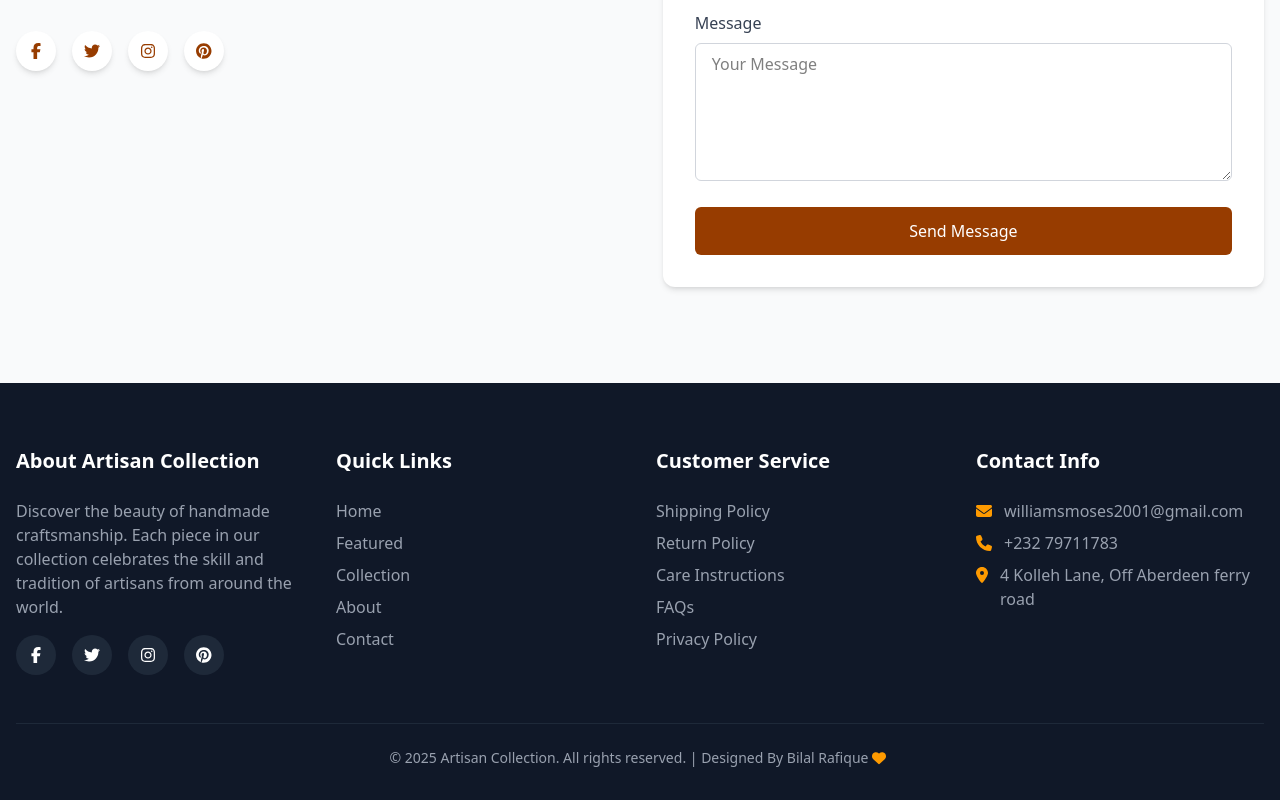
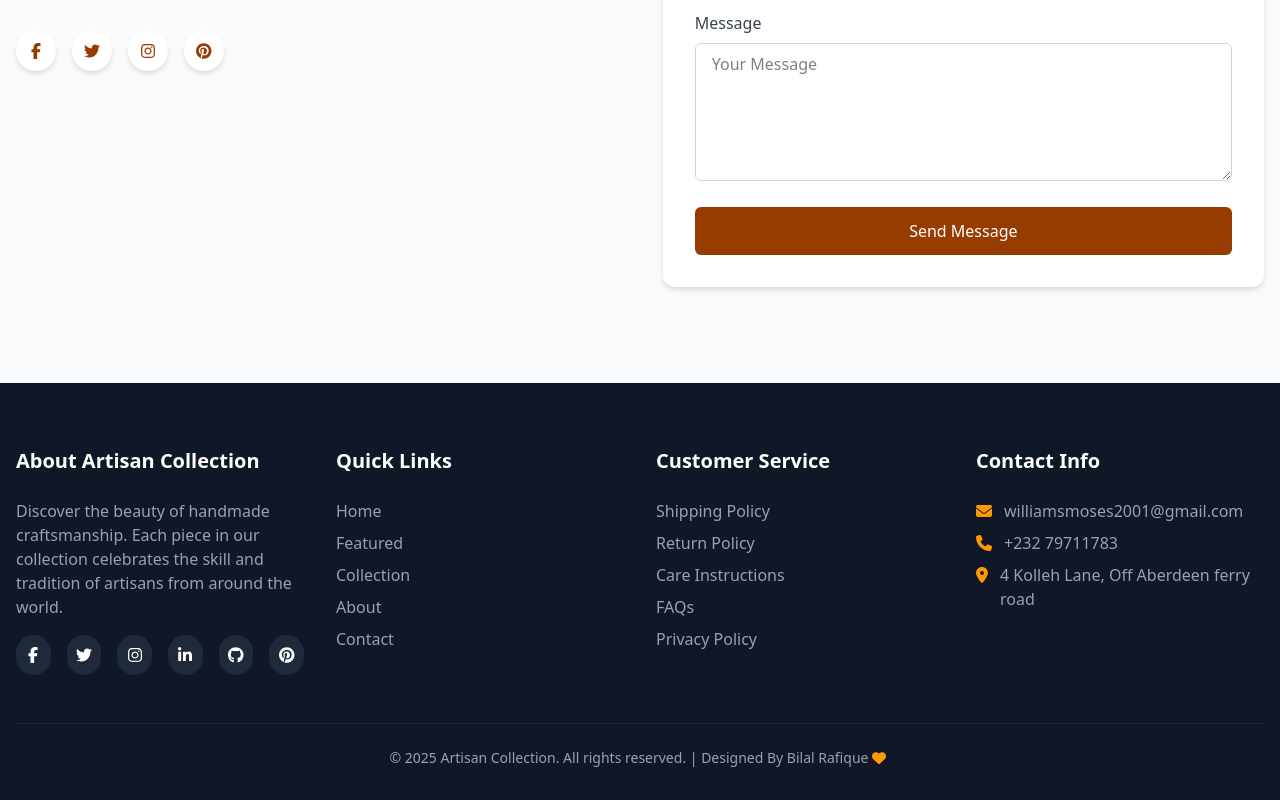
Before and after one commit to bilal-157/SA-final-year-project, a Next.js app: page / in a window 1280 px wide. Shown: the part 3641-4441 px from the top of the page. Built offline with nearby package versions, Linux system fonts and the light colour scheme.

Commit message:
admin page has added

```diff
--- a/components/Footer.js
+++ b/components/Footer.js
@@ -1,6 +1,6 @@
 import { FontAwesomeIcon } from '@fortawesome/react-fontawesome'
 import { faEnvelope, faPhone, faMapMarkerAlt, faHeart } from '@fortawesome/free-solid-svg-icons'
-import { faFacebookF, faTwitter, faInstagram, faPinterest } from '@fortawesome/free-brands-svg-icons'
+import { faFacebookF, faTwitter, faInstagram, faPinterest ,faLinkedinIn, faGithub } from '@fortawesome/free-brands-svg-icons'
 import Link from 'next/link';
 
 const Footer = () => {
@@ -15,16 +15,69 @@ const Footer = () => {
               the skill and tradition of artisans from around the world.
             </p>
             <div className="flex space-x-4">
-              <Link href="#" className="w-10 h-10 bg-gray-800 rounded-full flex items-center justify-center text-white hover:bg-amber-800 transition duration-300">
+              {/* Facebook */}
+              <Link
+                href="https://www.facebook.com/people/Muhammad-Bilal/pfbid02zUtmCW798BnS4hL83Vt2QbmCGVcfidPud4ZuDe6bBPxXYWEaEb3XzcEWeg9Y9YRl/"
+                target="_blank"
+                rel="noopener noreferrer"
+                className="w-10 h-10 bg-gray-800 rounded-full flex items-center justify-center text-white hover:bg-amber-800 transition duration-300"
+                aria-label="Facebook"
+              >
                 <FontAwesomeIcon icon={faFacebookF} />
               </Link>
-              <Link href="#" className="w-10 h-10 bg-gray-800 rounded-full flex items-center justify-center text-white hover:bg-amber-800 transition duration-300">
+
+              {/* Twitter/X */}
+              <Link
+                href="https://twitter.com/jagfer511673"
+                target="_blank"
+                rel="noopener noreferrer"
+                className="w-10 h-10 bg-gray-800 rounded-full flex items-center justify-center text-white hover:bg-amber-800 transition duration-300"
+                aria-label="Twitter"
+              >
                 <FontAwesomeIcon icon={faTwitter} />
               </Link>
-              <Link href="#" className="w-10 h-10 bg-gray-800 rounded-full flex items-center justify-center text-white hover:bg-amber-800 transition duration-300">
+
+              {/* Instagram */}
+              <Link
+                href="https://www.instagram.com/bilal_rafique_11"
+                target="_blank"
+                rel="noopener noreferrer"
+                className="w-10 h-10 bg-gray-800 rounded-full flex items-center justify-center text-white hover:bg-amber-800 transition duration-300"
+                aria-label="Instagram"
+              >
                 <FontAwesomeIcon icon={faInstagram} />
               </Link>
-              <Link href="#" className="w-10 h-10 bg-gray-800 rounded-full flex items-center justify-center text-white hover:bg-amber-800 transition duration-300">
+              {/* LinkedIn */}
+              <Link
+                href="https://www.linkedin.com/in/muhammadbilal711"
+                target="_blank"
+                rel="noopener noreferrer"
+                className="w-10 h-10 bg-gray-800 rounded-full flex items-center justify-center text-white hover:bg-amber-800 transition duration-300"
+                aria-label="LinkedIn"
+              >
+                <FontAwesomeIcon icon={faLinkedinIn} />
+              </Link>
+
+              {/* GitHub */}
+              <Link
+                href="https://github.com/bilal-157/"
+                target="_blank"
+                rel="noopener noreferrer"
+                className="w-10 h-10 bg-gray-800 rounded-full flex items-center justify-center text-white hover:bg-amber-800 transition duration-300"
+                aria-label="GitHub"
+              >
+                <FontAwesomeIcon icon={faGithub} />
+              </Link>
+
+
+              {/* Pinterest */}
+              <Link
+                href="https://www.pinterest.com/rafiqueb087"
+                target="_blank"
+                rel="noopener noreferrer"
+                className="w-10 h-10 bg-gray-800 rounded-full flex items-center justify-center text-white hover:bg-amber-800 transition duration-300"
+                aria-label="Pinterest"
+              >
                 <FontAwesomeIcon icon={faPinterest} />
               </Link>
             </div>
```
Also changed, not shown: components/Navbar.js (line endings or trailing spaces).
